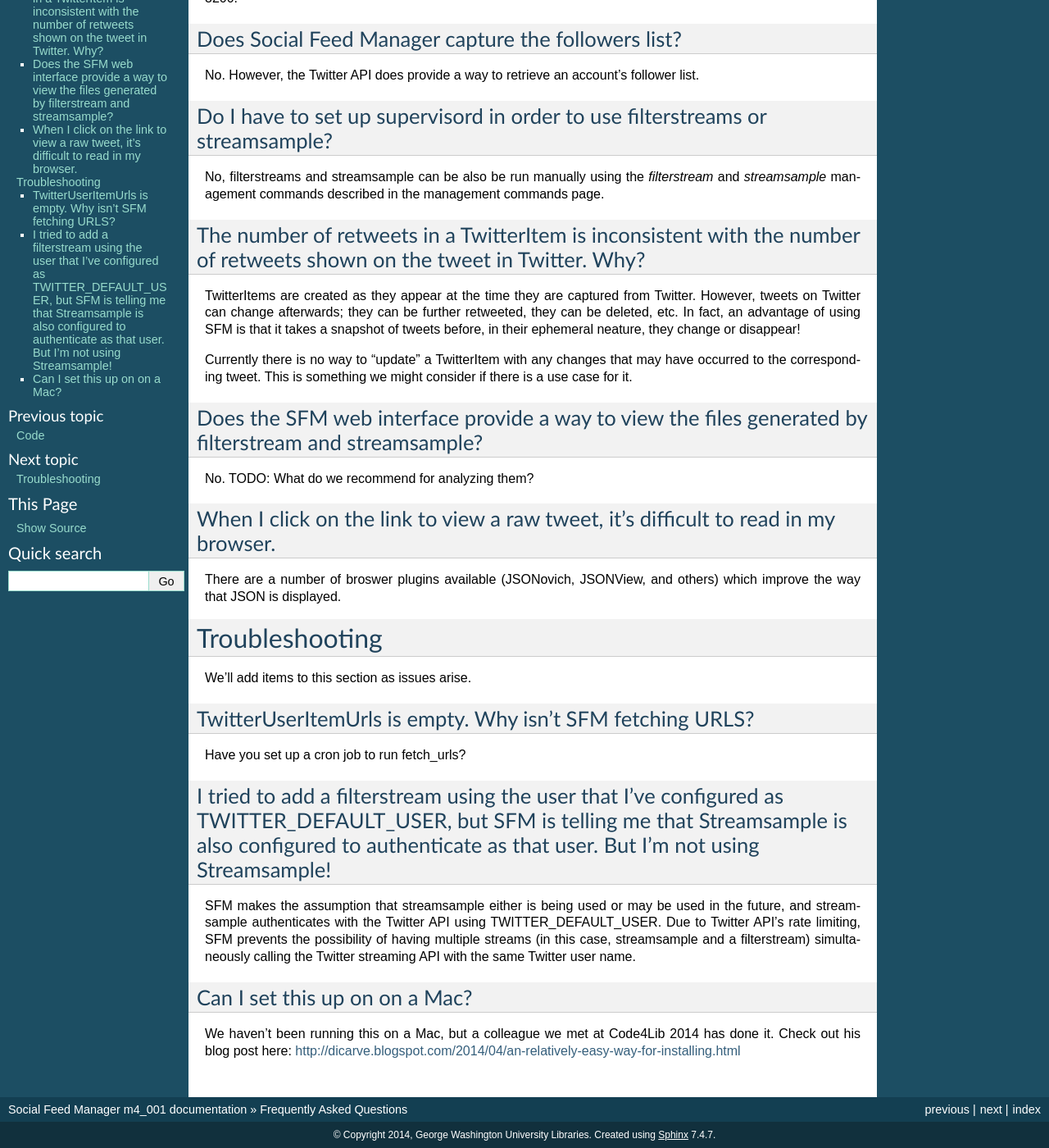
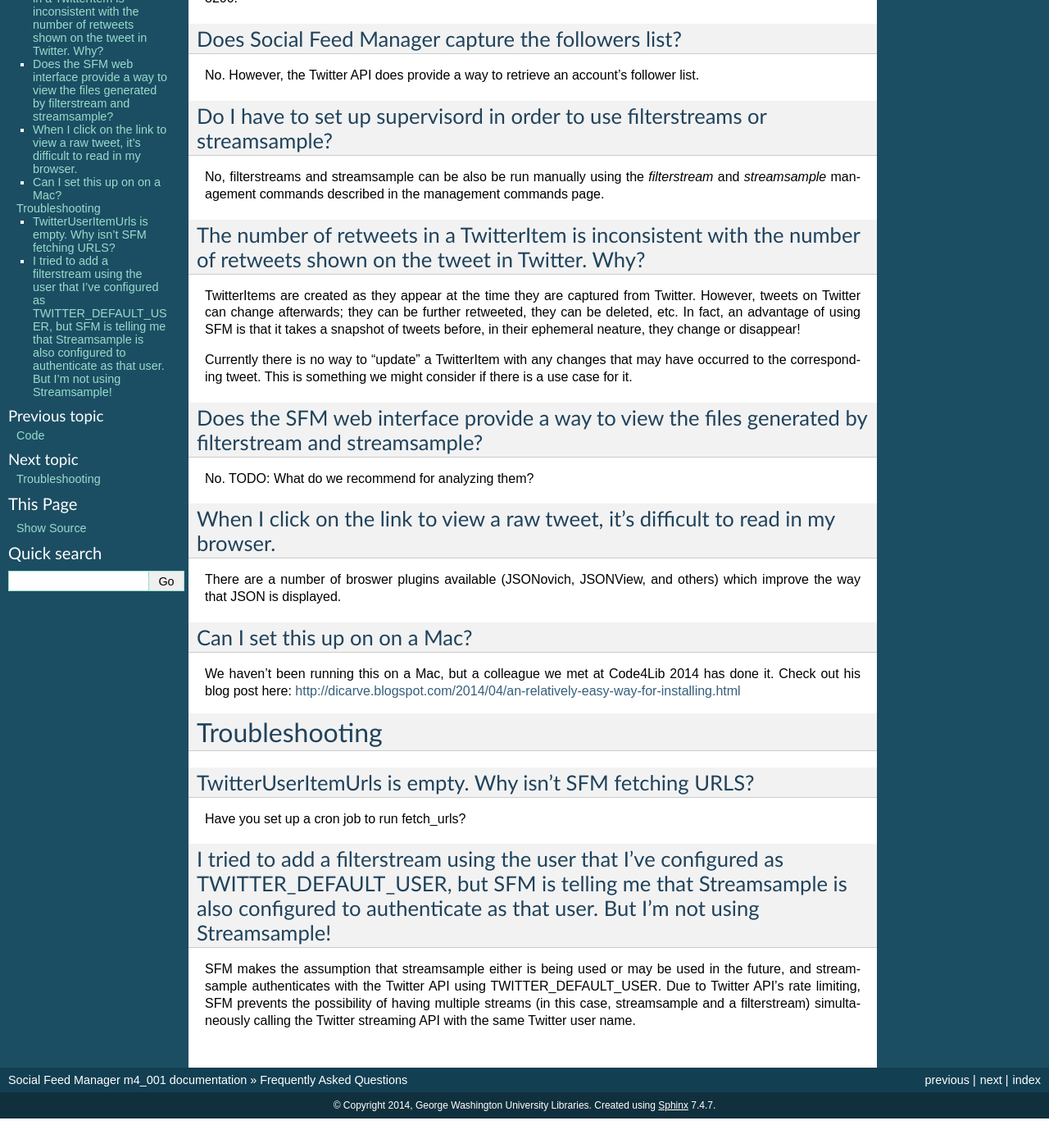
Before and after one commit to gwu-libraries/social-feed-manager, a Sphinx documentation site: the page built from docs/faq.rst, in a window 1280 px wide and 1400 px high, scrolled down 356 px. Shown: the whole window at 82% size. Built offline with Sphinx 7.4.7, drawn with Linux system fonts in a browser that asks for light colours; after the commit the page ends 1720 px from its top, so only the background shows below that; some of the changed lines change nothing that is shown.

Commit message:
Rearrange and clean up. Fixes #188

```diff
--- a/docs/faq.rst
+++ b/docs/faq.rst
@@ -58,12 +58,15 @@
 others) which improve the way that JSON is displayed.
 
 
+Can I set this up on on a Mac?
+------------------------------
+
+We haven't been running this on a Mac, but a colleague we met at Code4Lib 2014
+has done it.  Check out his blog post here: http://dicarve.blogspot.com/2014/04/an-relatively-easy-way-for-installing.html
+
 
 Troubleshooting
 ===============
-
-We'll add items to this section as issues arise.
-
 
 TwitterUserItemUrls is empty.  Why isn't SFM fetching URLS?
 -----------------------------------------------------------
@@ -79,10 +82,3 @@
 TWITTER_DEFAULT_USER.  Due to Twitter API's rate limiting, SFM prevents
 the possibility of having multiple streams (in this case, streamsample and a
 filterstream) simultaneously calling the Twitter streaming API with the same Twitter user name.
-
-
-Can I set this up on on a Mac?
-------------------------------
-
-We haven't been running this on a Mac, but a colleague we met at Code4Lib 2014
-has done it.  Check out his blog post here: http://dicarve.blogspot.com/2014/04/an-relatively-easy-way-for-installing.html
```
